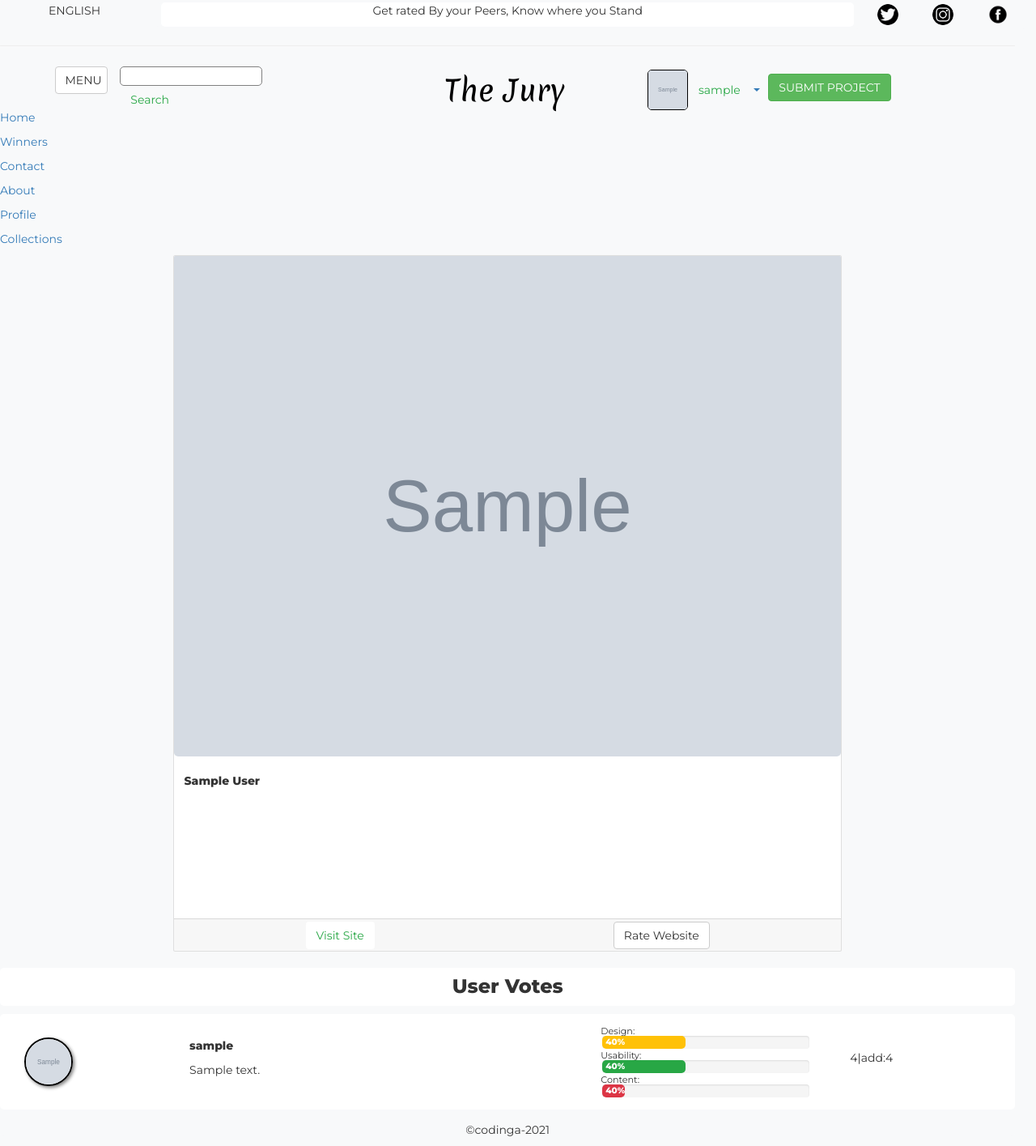
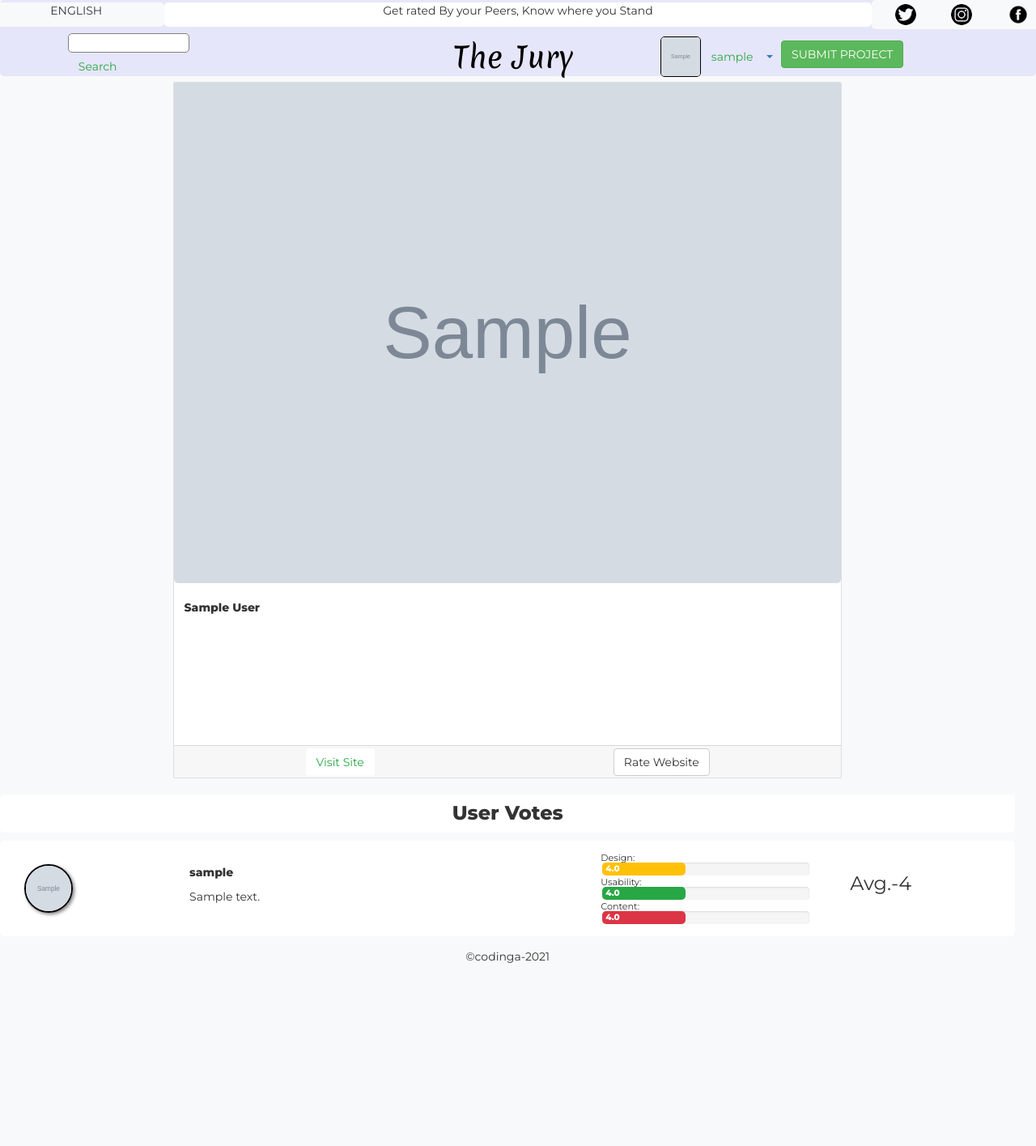
Before and after one commit to COdingaorg/The_Jury, a Django app: page /project/1/ in a window 1280 px wide. Shown: the whole page at 81% size. After the commit the page ends 1189 px from the top, so only its background shows below. Run offline with Django 3.2, Linux system fonts and the light colour scheme; a user stored in the database is signed in; tables that the repository leaves empty hold one stand-in row (values such as "Sample post"); grey boxes marked "Sample" are stand-in pictures; some libraries are stand-ins or nearby versions; some web fonts are replaced.

Commit message:
adds styling to navbar, displays votes and votes avg, fixes bugs

```diff
--- a/jury/models.py
+++ b/jury/models.py
@@ -72,9 +72,9 @@ class UserProfile(models.Model):
     to_delete.delete()
 
 class ApplicationRating(models.Model):
-  design_rate = models.IntegerField(default=1, validators=[MaxValueValidator(100, 'cannot be more than 10'),MinValueValidator(1, 'cannot be less than 1')])
-  usability_rate = models.IntegerField(default=1, validators=[MaxValueValidator(100, 'cannot be more than 10'),MinValueValidator(1, 'cannot be less than 1')])
-  content_rate = models.IntegerField(default=1, validators=[MaxValueValidator(100, 'cannot be more than 10'),MinValueValidator(1, 'cannot be less than 1')])
+  design_rate = models.IntegerField(default=1, validators=[MaxValueValidator(10, 'Must be less than or equal 10'),MinValueValidator(1, 'cannot be less than 1')])
+  usability_rate = models.IntegerField(default=1, validators=[MaxValueValidator(10, 'Must be less than or equal 10'),MinValueValidator(1, 'cannot be less than 1')])
+  content_rate = models.IntegerField(default=1, validators=[MaxValueValidator(10, 'Must be less than or equal 10'),MinValueValidator(1, 'cannot be less than 1')])
   score_description = models.TextField(blank=True)
   user_profile = models.ForeignKey(UserProfile, on_delete=CASCADE, default=3)
   project = models.ForeignKey(UserProject, on_delete=CASCADE)
--- a/jury/static/css/styles.css
+++ b/jury/static/css/styles.css
@@ -274,3 +274,13 @@ p.project_description{
 .one_vote{
   overflow: hidden;
 }
+@media screen and (max-width:500px) {
+  .navbar1{
+    display: none;
+  }
+  .nav_img{
+    width: 30px;
+    height: 30px;
+    border-radius: 50%;
+  }
+}
--- a/jury/templates/app_templates/base.html
+++ b/jury/templates/app_templates/base.html
@@ -26,6 +26,7 @@
   <div class="container-md-fluid bg-light d-flex justify-content-center flex-column flex-wrap">
     {% block nav%}
     {% include 'navbar.html' %}
+    <hr style=" margin-bottom: 10vh;">
     {%endblock%}
 
     {% block content%}
--- a/jury/templates/app_templates/profile.html
+++ b/jury/templates/app_templates/profile.html
@@ -3,7 +3,7 @@
 {% load bootstrap3 %}
 
 {% block content%}
-<hr>
+
 <div class="profile_page d-flex justify-content-center bg-white p-5 col-md-12 row">
   <div class="col-md-12 row d-flex justify-content-center">
     <div class="profile_pg col-md-6">
@@ -47,6 +47,10 @@
         <strong class="ml-auto">{{request.user.first_name}}</strong>~<strong>{{request.user.last_name}}</strong>
       </div>
       <i>{{user_profile.user_bio}}</i>
+      <a href="mailto:calemasanga@gmail.com" class="bold">Email: {{user_profile.user.email}}</a>
+      <span>facebook:{{user_profile.facebook_account}}</span>
+      <span>Twitter:{{user_profile.twitter_account}}</span>
+      <span>Instagram:{{user_profile.instagram_account}}</span>
 
     </div>
     <hr>
--- a/jury/templates/app_templates/project.html
+++ b/jury/templates/app_templates/project.html
@@ -2,6 +2,10 @@
 {% load static %}
 {% load bootstrap3 %}
 {% load mathfilters %}
+{% block styles%}
+{{block.super}}
+
+{%endblock%}
 
 {% block content%}
 <div class="row">
@@ -10,7 +14,7 @@
     <div class="card col-md-12">
       <img src="{{project.project_image.url}}" class="card-img-top" alt="...">
       <div class="card-body" style="height: 200px;">
-        <h5 class="card-title bold">{{project.project_title}}</h5>
+        <h5 class="card-title bold" style="overflow-y: scroll;">{{project.project_title}}</h5>
         {{autoescapeon}}
         <p class="card-text">{{project.project_description|safe}}</p>
         {{endautoescape}}
@@ -47,7 +51,7 @@
                                               font-size: 1.4em;
                                               padding-left: 4px;
                                               font-weight: bold;
-                                              width: {{vote.design_rate|mul:10}}%;">{{vote.design_rate|mul:10}}%</p>
+                                              width: {{vote.design_rate|mul:10}}%;">{{vote.design_rate}}.0</p>
           </span>
         </div>
         <div class="usability" style="margin-bottom: -20px;">
@@ -58,7 +62,7 @@
                                               font-size: 1.4em;
                                               padding-left: 4px;
                                               font-weight: bold;
-                                              width: {{vote.usability_rate|mul:10}}%;">{{vote.usability_rate|mul:10}}%</p>
+                                              width: {{vote.usability_rate|mul:10}}%;">{{vote.usability_rate}}.0</p>
           </span>
         </div>
         <div class="content" style="margin-bottom: -20px;">
@@ -69,13 +73,14 @@
                                               font-size: 1.4em;
                                               padding-left: 4px;
                                               font-weight: bold;
-                                              --var
-                                              width:{{vote.content_rate|mul:10}}%;">{{vote.content_rate|mul:10}}%</p>
+                                              width:{{vote.content_rate|mul:10}}%;">{{vote.content_rate}}.0</p>
           </span>
         </div>
       </div>
-      <div class="tot_rate col-md-2">
-        <p>{{vote.content_rate}}|add:{{vote.design_rate}}</p>
+      <div class="tot_rate col-md-2" style="font-size:x-large">
+        <p>
+          Avg.-{{vote.content_rate|add:vote.design_rate|add:vote.usability_rate|intdiv:3}}
+        </p>
       </div>
     </div>
     <hr>
--- a/jury/templates/navbar.html
+++ b/jury/templates/navbar.html
@@ -7,12 +7,12 @@
   <meta charset="UTF-8">
   <meta http-equiv="X-UA-Compatible" content="IE=edge">
   <meta name="viewport" content="width=device-width, initial-scale=1.0">
-  <title>Document</title>
   <link rel="stylesheet" href="{% static 'css/styles.css' %}">
 </head>
 
-<body id="navbar">
-  <div>
+<body>
+  <div style="position: fixed; width: 100%; top: 0px; z-index: 2; background-color: rgba(230, 230, 250, 1);">
+    <span class="navbar1">
       <div class="row d-flex align-items-center">
         <div class="col-md-2 bg-light text-center">
           <p>ENGLISH</p>
@@ -26,12 +26,11 @@
           <span class="twitter_icon"><img src="../static/images/twitter_icon.png" alt="twitter"></span>
         </div>
       </div>
-    <hr>
+    </span>
     <div class="row navbar2">
       <div class="col-md-4">
-        <button class="btn btn-default col-md-2">MENU</button>
         <form action="{% url 'get_project'%}" class='inline-form col-md-2' method="GET">
-          <input type="text" name="search_term" id="search_form">
+          <input type="text" name="search_term" id="search_form" style="width: 150px;">
           <button type="submit" class="btn btn-outline-success">Search</button>
         </form>
       </div>
@@ -61,27 +60,6 @@
       </div>
     </div>
   </div>
-
-  <div class="menu_slide">
-    <a href="">
-      <p>Home</p>
-    </a>
-    <a href="">
-      <p>Winners</p>
-    </a>
-    <a href="">
-      <p>Contact</p>
-    </a>
-    <a href="">
-      <p>About</p>
-    </a>
-    <a href="">
-      <p>Profile</p>
-    </a>
-    <a href="">
-      <p>Collections</p>
-    </a>
-  </div>
 </body>
 
 </html>
--- a/jury/views.py
+++ b/jury/views.py
@@ -191,6 +191,7 @@ def single_project(request, project_id):
   view function rendering to single project
   render user profile
   accepts votes and allocates them
+  randers ratings
   '''
   project = UserProject.objects.get(id = project_id)
   project_title = project.project_title
@@ -207,7 +208,8 @@ def single_project(request, project_id):
     content_rate = int(request.POST.get('content'))
     desc = request.POST.get('rate_description')
 
-    new_rate = ApplicationRating(design_rate = design_rate, usability_rate = usability_rate, content_rate = content_rate, score_description = desc , user = request.user, project = project)
+    user_profile = UserProfile.get_user_profile(request.user.username)
+    new_rate = ApplicationRating(design_rate = design_rate, usability_rate = usability_rate, content_rate = content_rate, score_description = desc , user_profile = user_profile, project = project)
     new_rate.save()
 
 
```
Also changed, not shown: jury/templates/app_templates/index.html (+4 -7 lines), jury/migrations/0013_auto_20210720_0039.py (added). Lines whose indentation alone changed are shown as unchanged.
